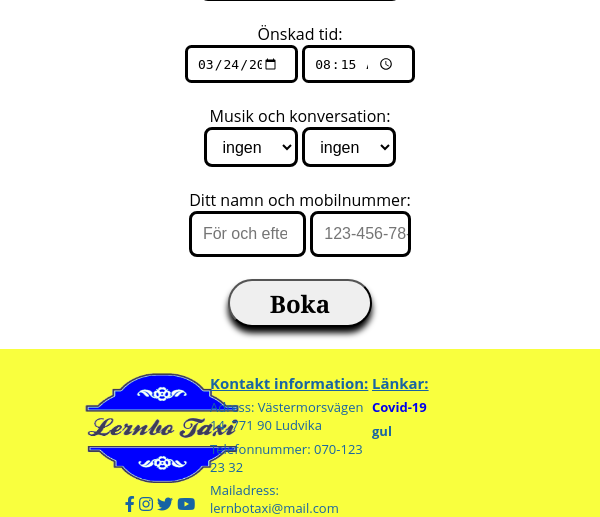
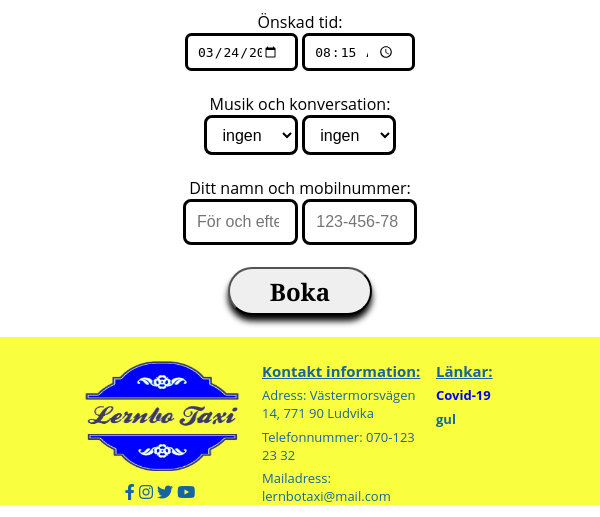
Before and after one commit to TaxiLernbo/TaxiLernbo, a PHP site: page / in a window 600 px wide; the page is wider, and only the part inside the window is pictured. Shown: the part 709-1226 px from the top of that part. Run offline with PHP 8.4, Linux system fonts and the light colour scheme.

Commit message:
Lite städning och fix av media query fel

```diff
--- a/styles/general.css
+++ b/styles/general.css
@@ -184,16 +184,7 @@
   font-weight: bold;
   }
 
-input#bookingFormSubmit:focus
-{
-  outline: none;
-}
-input#bookingFormSubmit:active
-{
-  outline: none;
-}
-
-input#startPos
+input#startPos, input#endPos
 {
   height: 2.5em;
   width: 30.35vw;
@@ -205,37 +196,16 @@
   border: black solid;
 }
 
-input#startPos:focus
+input#bookingFormSubmit:focus, input#startPos:focus, input#endPos:focus, input#time:focus, input#date:focus, input#phone:focus, input#name:focus, select#music:focus, select#conversation:focus
 {
   outline: none;
 }
-input#startPos:active
+input#bookingFormSubmit:active, input#startPos:active, input#endPos:active, input#time:active, input#date:active, input#phone:active, input#name:active, select#music:active, select#conversation:active
 {
   outline: none;
 }
 
-input#endPos
-{
-  height: 2.5em;
-  width: 30.35vw;
-  background-color: white;
-  font-size: 1em;
-  color: #000000;
-  padding-left: 0.7em;
-  border-radius: 0.5em;
-  border: black solid;
-}
-
-input#endPos:focus
-{
-  outline: none;
-}
-input#endPos:active
-{
-  outline: none;
-}
-
-input#time, input#date
+input#time, input#date, input#phone, input#name
 {
   height: 2.5em;
   width: 13.65vw;
@@ -248,15 +218,6 @@
   padding-right: 2vh;
 }
 
-input#time:focus, input#date:focus
-{
-  outline: none;
-}
-
-input#time:active, input#date:active
-{
-  outline: none;
-}
 
 select#music, select#conversation
 {
@@ -271,70 +232,6 @@
   padding-right: 2vh;
 }
 
-select#music:focus, select#conversation:focus
-{
-  outline: none;
-}
-
-select#music:active, select#conversation:active
-{
-  outline: none;
-}
-
-input#name
-{
-  height: 2.5em;
-  width: 14vw;
-  background-color: white;
-  font-size: 1em;
-  color: #000000;
-  padding-left: 0.7em;
-  border-radius: 0.5em;
-  border: black solid;
-  padding-right: 2vh;
-}
-input#bookingNumber
-{
-  height: 2.5em;
-  width: 14vw;
-  background-color: white;
-  font-size: 1em;
-  color: #000000;
-  padding-left: 0.7em;
-  border-radius: 0.5em;
-  border: black solid;
-  padding-right: 2vh;
-}
-input#name:focus
-{
-  outline: none;
-}
-
-input#name:active
-{
-  outline: none;
-}
-
-input#phone
-{
-  height: 2.5em;
-  width: 14vw;
-  background-color: white;
-  font-size: 1em;
-  color: #000000;
-  padding-left: 0.7em;
-  border-radius: 0.5em;
-  border: black solid;
-}
-input#phone:focus
-{
-  outline: none;
-}
-
-input#phone:active
-{
-  outline: none;
-}
 div#thankYouText
 {
   text-align: center;
@@ -537,3 +434,59 @@
 {
   text-decoration: none;
 }
+}
+@media screen and (min-width: 500px) and (max-width: 750px){
+
+  footer#footer
+  {
+   width: auto;
+  }
+
+  div.leftNav
+  {
+    padding-right: 0vh;
+  }
+
+  div.rightNav
+  {
+    width: auto;
+  }
+
+  .nav ul
+  {
+    padding-left: 0vh;
+  }
+
+  #footerContact
+  {
+      padding-left: 6.5vh;
+      padding-right: 1.5vh;
+      font-size: large;
+  }
+
+  input#time, input#date, input#phone, input#name
+{
+  height: 2.5em;
+  width: 13.65vw;
+  background-color: white;
+  font-size: 1em;
+  color: #000000;
+  padding-left: 0.7em;
+  border-radius: 0.5em;
+  border: black solid;
+  padding-right: 2vh;
+}
+
+
+select#music, select#conversation
+{
+  height: 2.5em;
+  width: 15.6vw;
+  background-color: white;
+  font-size: 1em;
+  color: #000000;
+  padding-left: 0.7em;
+  border-radius: 0.5em;
+  border: black solid;
+  padding-right: 2vh;
+}
```
